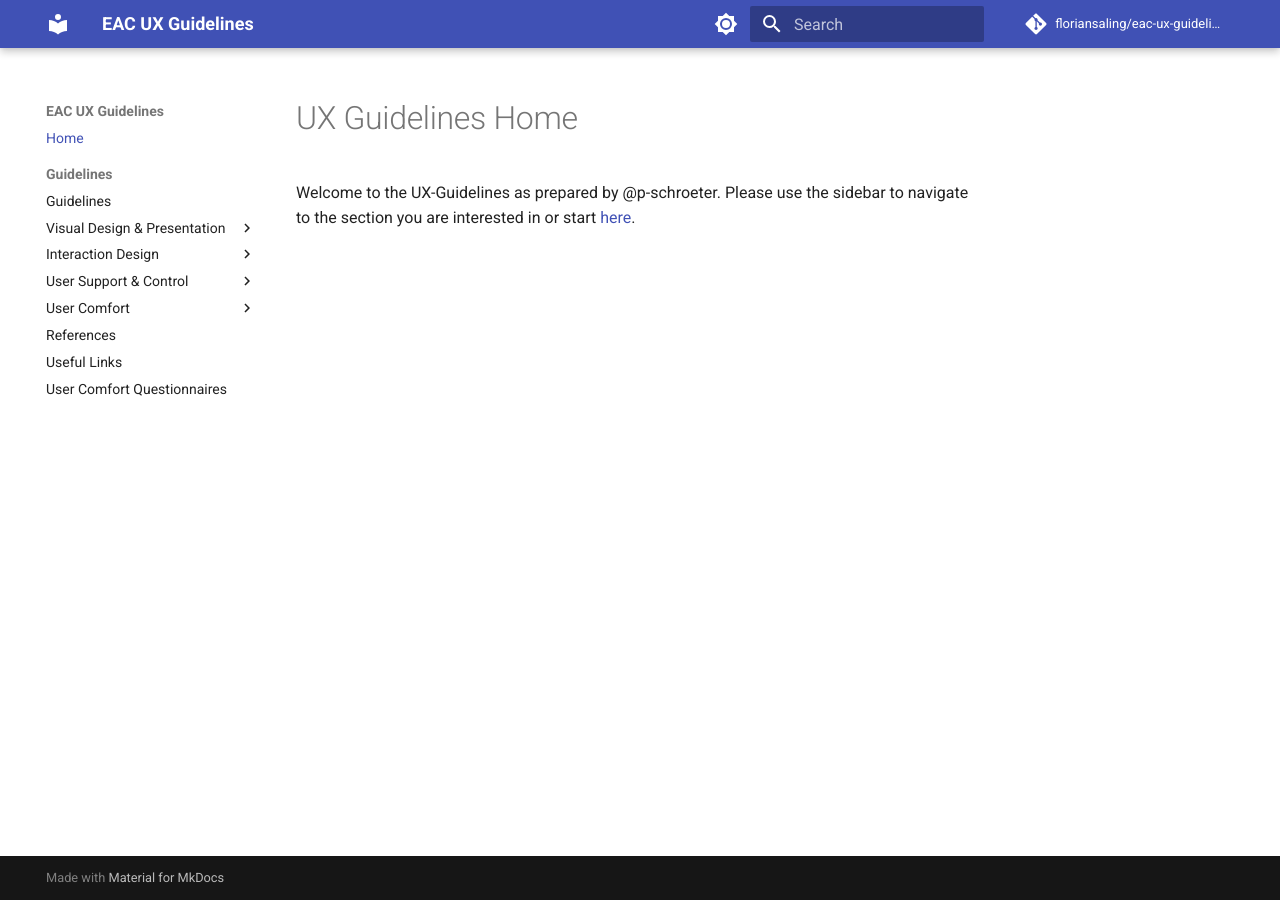
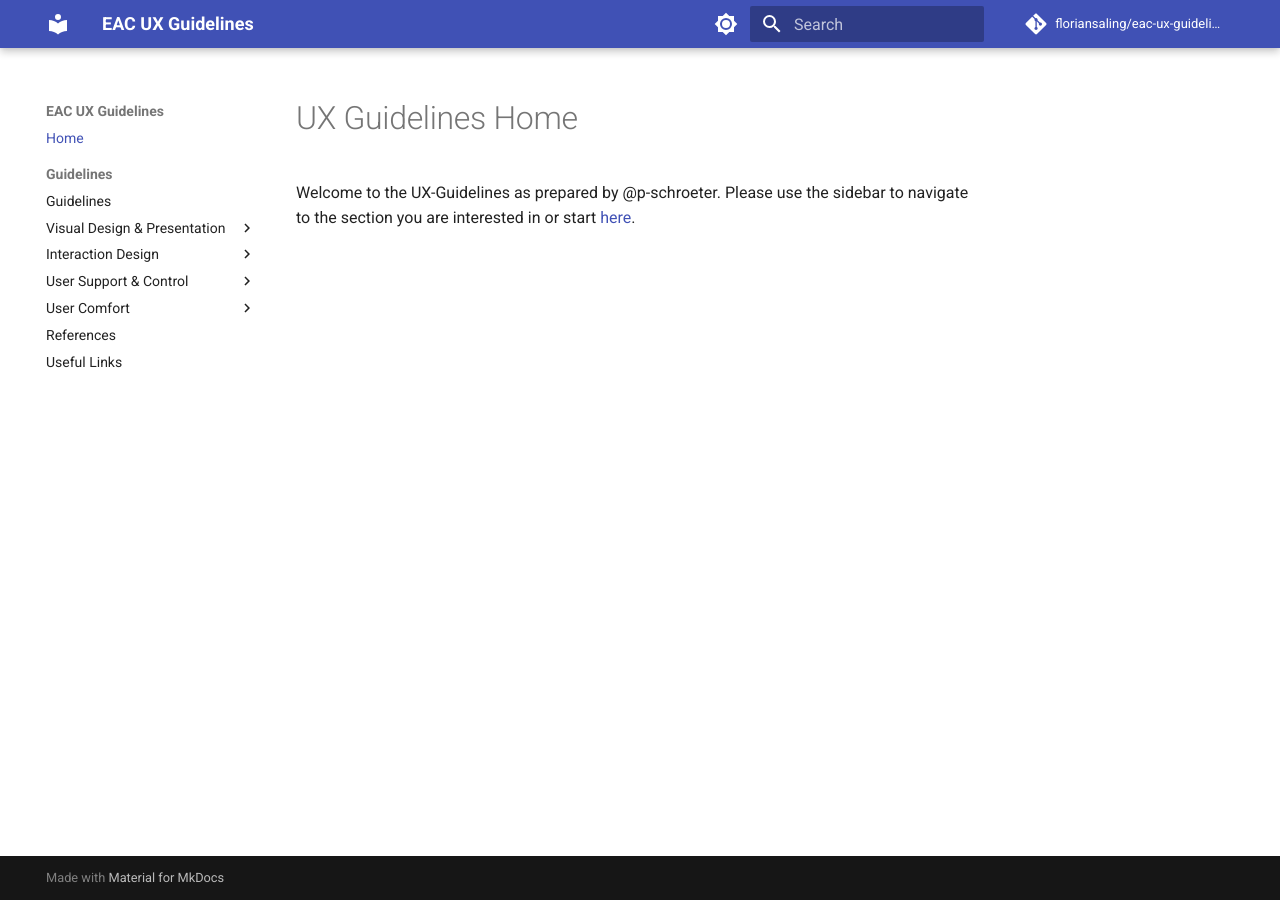
Before and after one commit to floriansaling/eac-ux-guidelines, an MkDocs documentation site: the page built from docs/index.md, in a window 1280 px wide. Built offline with MkDocs 1.6.1 and Material for MkDocs 9.7.7, drawn with Linux system fonts in a browser that asks for light colours; comment, search, counter and statistics services are not loaded.

Commit message:
Update mkdocs.yml
delete user comfort questionnaires from navigation

```diff
--- a/mkdocs.yml
+++ b/mkdocs.yml
@@ -71,4 +71,3 @@ nav:
           - Motion Sickness: Motion-Sickness.md
       - References: References.md
       - Useful Links: Useful-Links.md
-      - User Comfort Questionnaires: User-Comfort-Questionnaires.md
```
